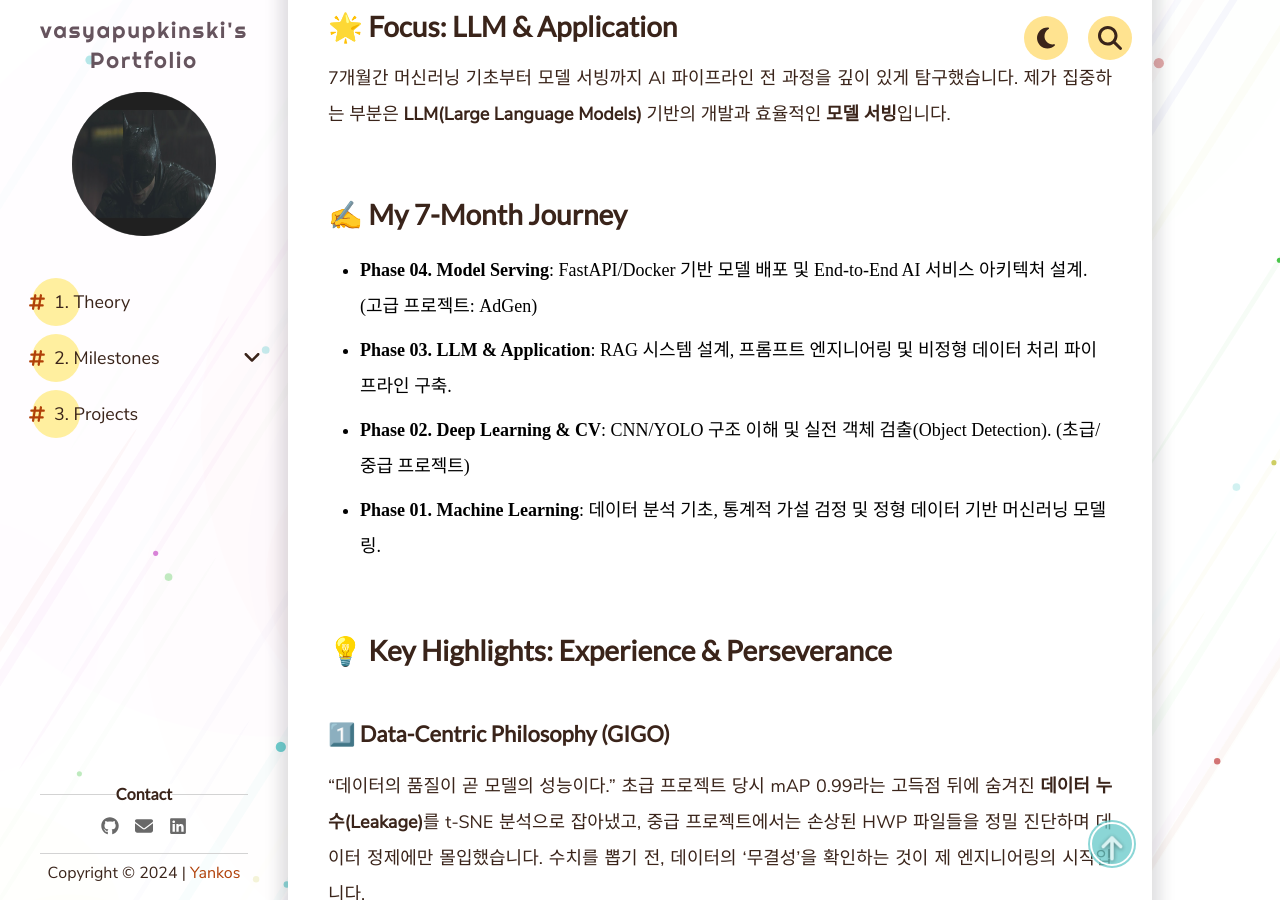
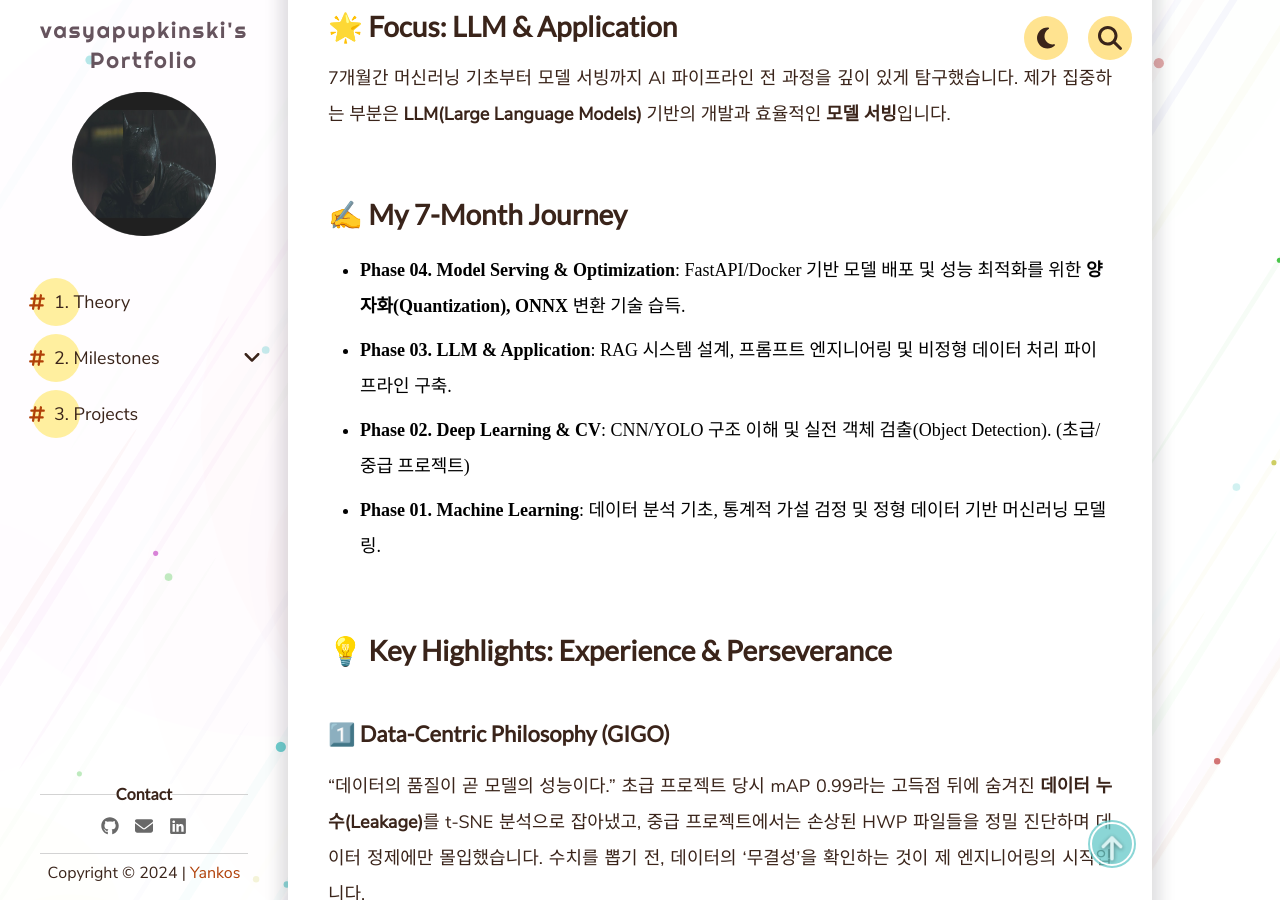
Before and after one commit to vasyapupkinski/vasyapupkinski.github.io, a Jekyll site: the page built from index.md, in a window 1280 px wide and 900 px high, scrolled down 723 px. Built offline with Jekyll 4.4.1, drawn with Linux system fonts in a browser that asks for light colours; comment, search, counter and statistics services are not loaded.

Commit message:
Include Quantization and ONNX in Home page curriculum

```diff
--- a/index.md
+++ b/index.md
@@ -12,7 +12,7 @@ home: true
 7개월간 머신러닝 기초부터 모델 서빙까지 AI 파이프라인 전 과정을 깊이 있게 탐구했습니다. 제가 집중하는 부분은 **LLM(Large Language Models)** 기반의 개발과 효율적인 **모델 서빙**입니다.
 
 ## ✍️ My 7-Month Journey
-- **Phase 04. Model Serving**: FastAPI/Docker 기반 모델 배포 및 End-to-End AI 서비스 아키텍처 설계. (고급 프로젝트: AdGen)
+- **Phase 04. Model Serving & Optimization**: FastAPI/Docker 기반 모델 배포 및 성능 최적화를 위한 **양자화(Quantization), ONNX** 변환 기술 습득.
 - **Phase 03. LLM & Application**: RAG 시스템 설계, 프롬프트 엔지니어링 및 비정형 데이터 처리 파이프라인 구축.
 - **Phase 02. Deep Learning & CV**: CNN/YOLO 구조 이해 및 실전 객체 검출(Object Detection). (초급/중급 프로젝트)
 - **Phase 01. Machine Learning**: 데이터 분석 기초, 통계적 가설 검정 및 정형 데이터 기반 머신러닝 모델링.
```
